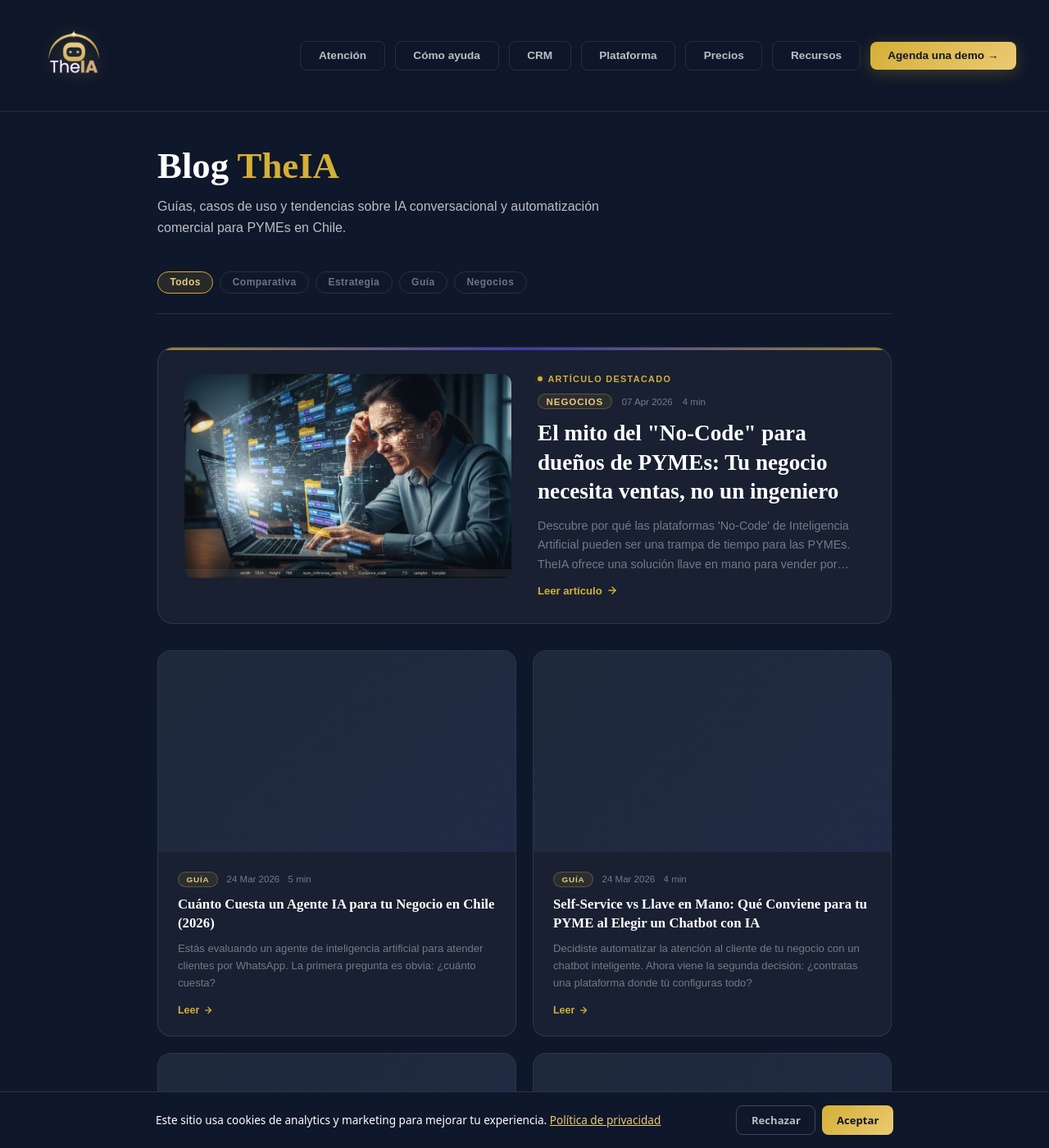
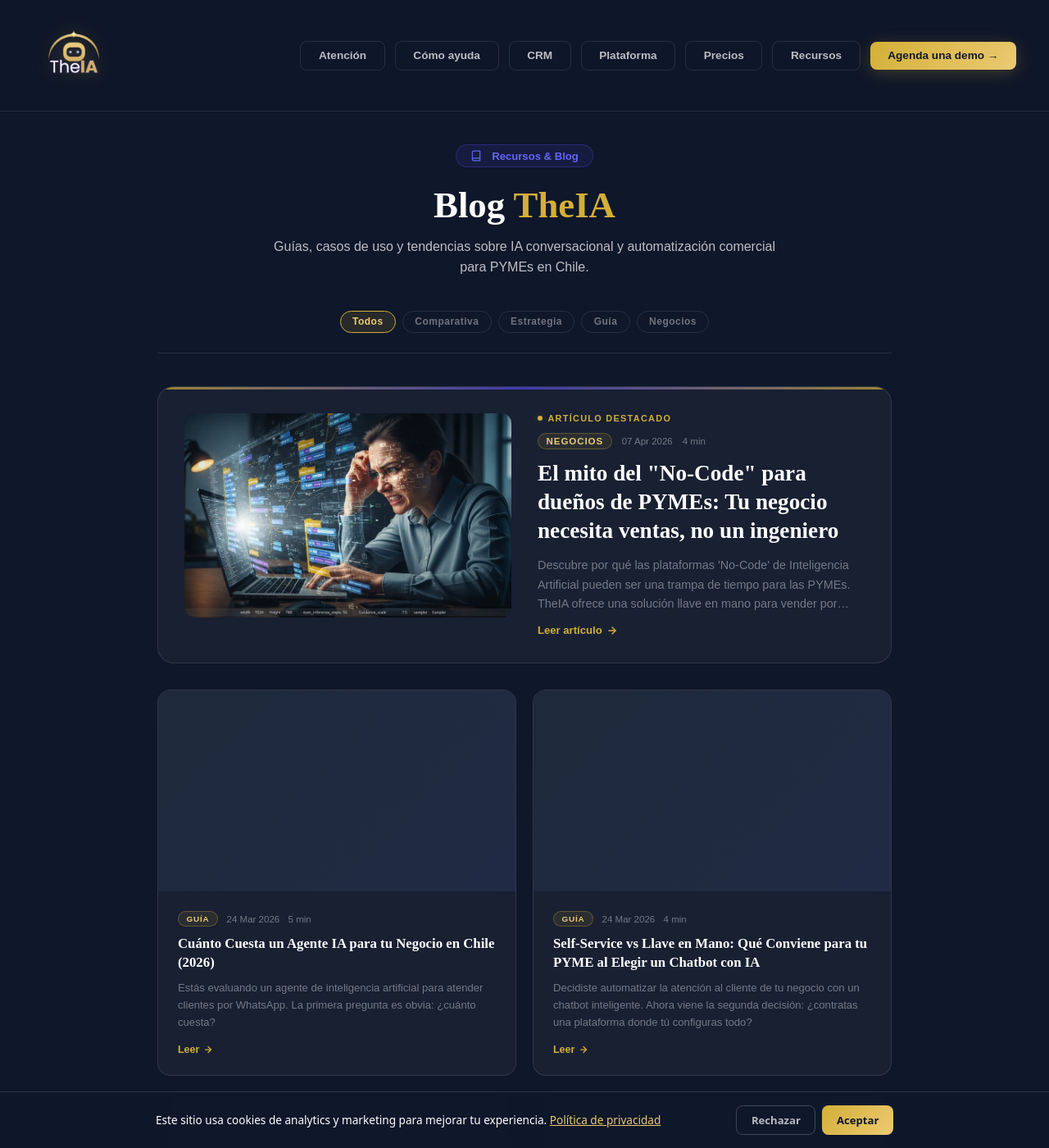
Before and after one commit to rodmera/theia-landing, a Jekyll site: the page built from blog/index.html, in a window 1280 px wide and 1400 px high. Shown: the whole window at 82% size. Built offline with Jekyll 4.4.1, drawn with Linux system fonts in a browser that asks for light colours; a script that is not in the unit is left out.

Commit message:
style(blog): centra encabezado de blog y añade badge centrado con icono SVG

```diff
--- a/blog/index.html
+++ b/blog/index.html
@@ -117,7 +117,23 @@
       padding: 11rem 2rem 5rem;
     }
 
+    .dash-badge {
+      display: inline-flex;
+      align-items: center;
+      justify-content: center;
+      gap: 0.5rem;
+      background: rgba(79, 70, 229, 0.12);
+      border: 1px solid rgba(79, 70, 229, 0.35);
+      border-radius: 100px;
+      padding: 0.35rem 1.1rem;
+      color: var(--indigo-light);
+      font-size: 0.82rem;
+      font-weight: 700;
+      margin: 0 auto 1.25rem auto;
+    }
+
     .blog-header {
+      text-align: center;
       margin-bottom: 2.5rem;
     }
 
@@ -133,7 +149,9 @@
       font-size: 1rem;
       color: var(--text-sub);
       line-height: 1.6;
-      max-width: 600px;
+      max-width: 640px;
+      margin: 0 auto;
+      text-align: center;
     }
 
     .gold { color: var(--gold); }
@@ -141,6 +159,7 @@
     /* ── Category Filter Pills ── */
     .filter-bar {
       display: flex;
+      justify-content: center;
       gap: 0.5rem;
       flex-wrap: wrap;
       margin-bottom: 2.5rem;
@@ -567,7 +586,13 @@
   </nav>
 
   <div class="blog-container">
-    <div class="blog-header reveal">
+    <div class="blog-header reveal" style="text-align: center;">
+      <div style="display: flex; justify-content: center;">
+        <div class="dash-badge">
+          <svg xmlns="http://www.w3.org/2000/svg" width="14" height="14" viewBox="0 0 24 24" fill="none" stroke="currentColor" stroke-width="2" stroke-linecap="round" stroke-linejoin="round" style="margin-right: 4px; vertical-align: middle;"><path d="M4 19.5v-15A2.5 2.5 0 0 1 6.5 2H20v20H6.5a2.5 2.5 0 0 1 0-5H20"/></svg>
+          Recursos & Blog
+        </div>
+      </div>
       <h1>Blog <span class="gold">TheIA</span></h1>
       <p class="blog-desc">Guías, casos de uso y tendencias sobre IA conversacional y automatización comercial para PYMEs en Chile.</p>
     </div>
```
